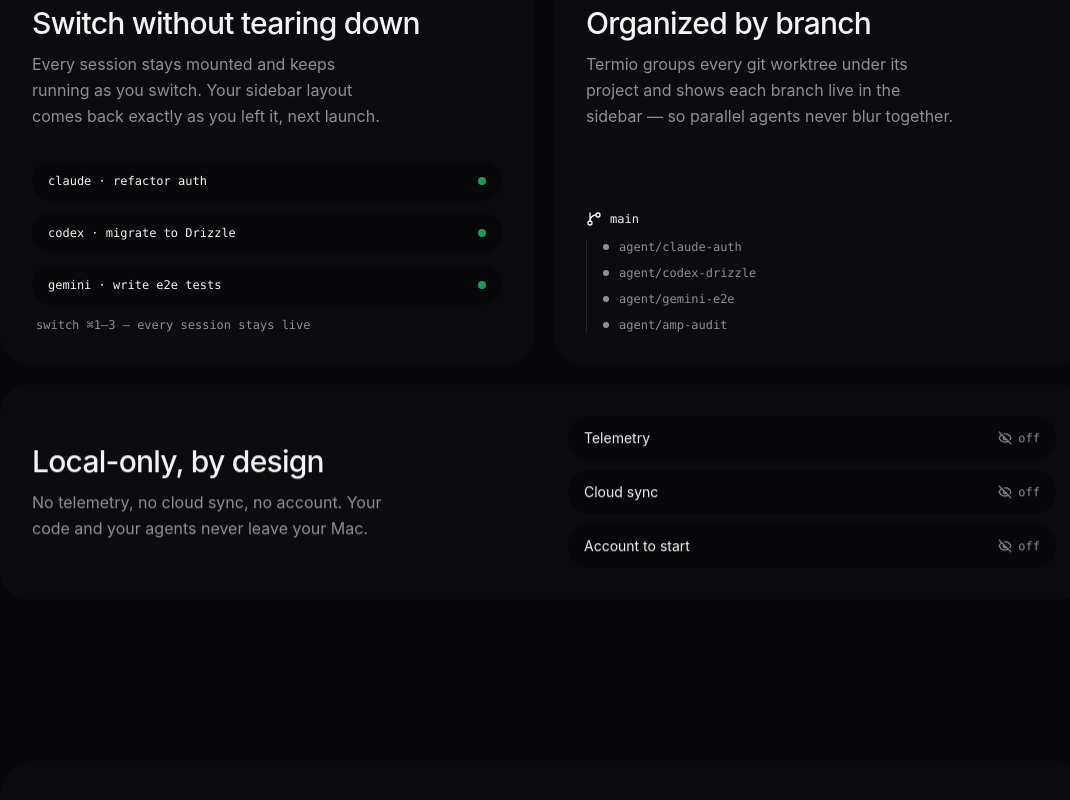
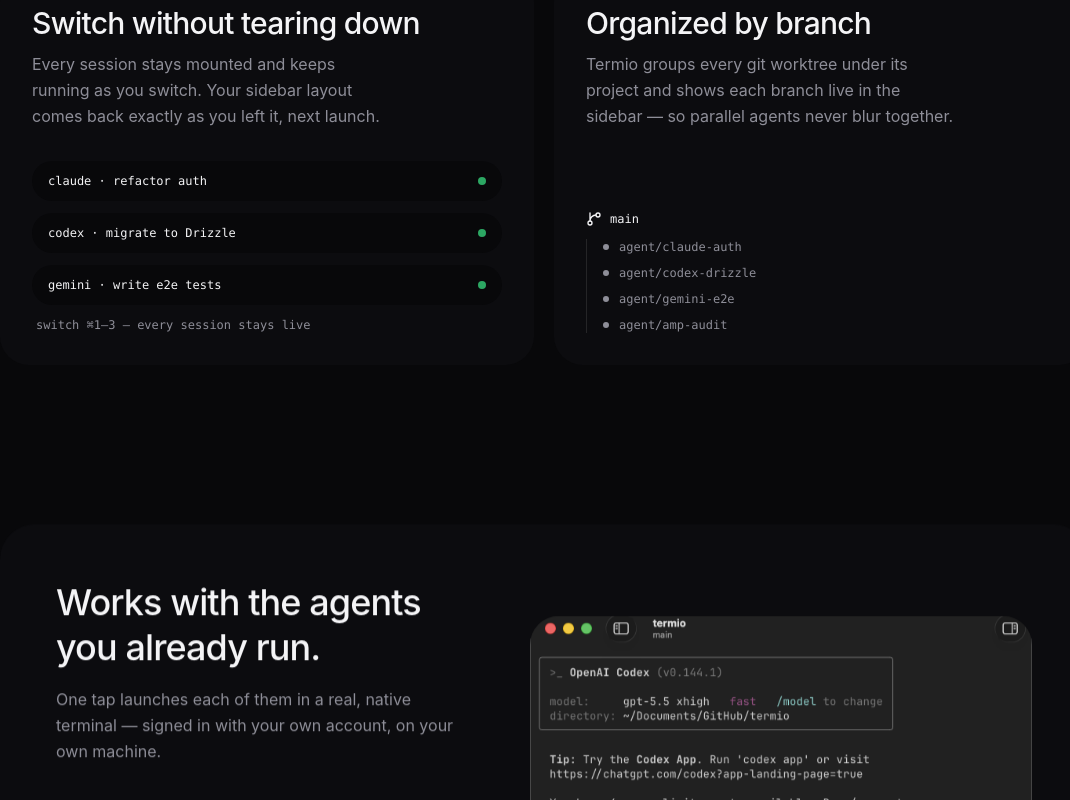
Before and after one commit to MichaelC001/termio, a Next.js app in the folder web/landing/: page / in a window 1280 px wide. Shown: the part 1517-2317 px from the top of the page, without its empty margins (96-1166 px from the left). Built offline with nearby package versions, Linux system fonts and the light colour scheme.

Commit message:
refactor(landing): remove the local-only bento card
Drop "Local-only, by design" and its toggle-row visual from the
features grid, leaving the two narrow session/worktree cards.

```diff
--- a/web/landing/src/components/sections/features.tsx
+++ b/web/landing/src/components/sections/features.tsx
@@ -1,4 +1,4 @@
-import { GitBranch, EyeOff } from "lucide-react";
+import { GitBranch } from "lucide-react";
 import { Reveal } from "@/components/reveal";
 import { cn } from "@/lib/utils";
 
@@ -54,26 +54,6 @@
   );
 }
 
-function LocalOnlyVisual() {
-  const rows = ["Telemetry", "Cloud sync", "Account to start"];
-  return (
-    <div className="space-y-2.5">
-      {rows.map((row) => (
-        <div
-          key={row}
-          className="flex items-center justify-between rounded-xl bg-background px-4 py-3 text-sm"
-        >
-          <span className="text-foreground">{row}</span>
-          <span className="inline-flex items-center gap-1.5 font-mono text-xs text-muted-foreground">
-            <EyeOff className="h-3.5 w-3.5" aria-hidden="true" />
-            off
-          </span>
-        </div>
-      ))}
-    </div>
-  );
-}
-
 type Bento = {
   heading: string;
   intro: string;
@@ -95,13 +75,6 @@
       "Termio groups every git worktree under its project and shows each branch live in the sidebar — so parallel agents never blur together.",
     visual: <WorktreeVisual />,
     wide: false,
-  },
-  {
-    heading: "Local-only, by design",
-    intro:
-      "No telemetry, no cloud sync, no account. Your code and your agents never leave your Mac.",
-    visual: <LocalOnlyVisual />,
-    wide: true,
   },
 ];
 
```
